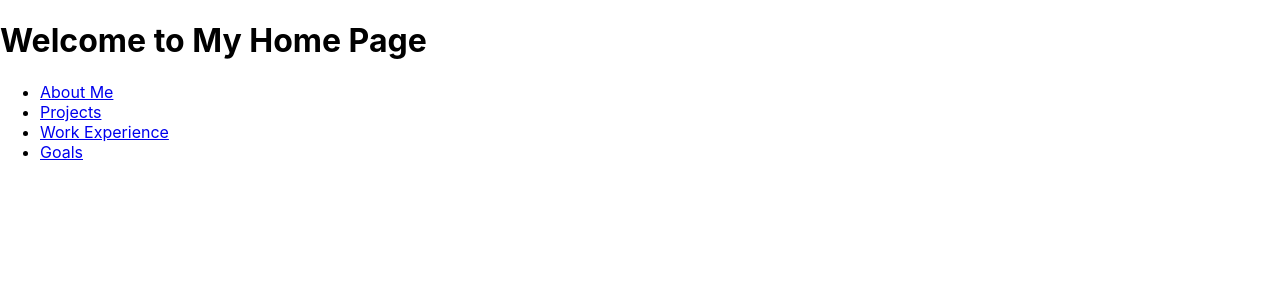
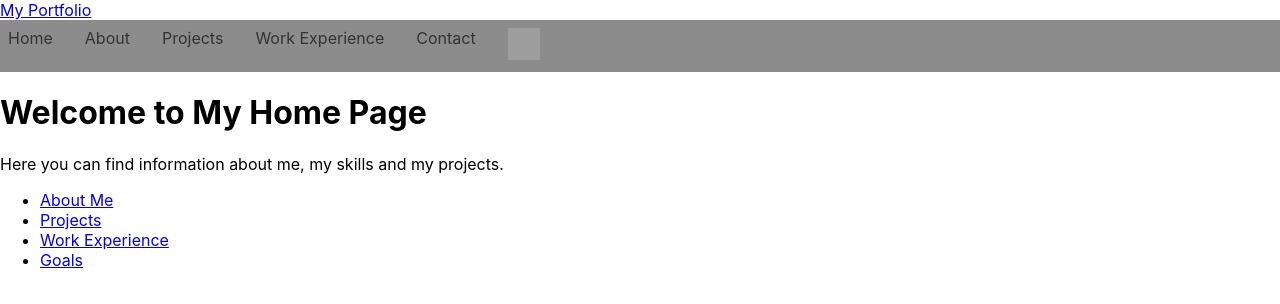
Before and after one commit to Hayesdb1742/Web-Portfolio, a React (Create React App) app in the folder frontend/: page / in a window 1280 px wide. Shown: the top 304 px of the page. Built offline with nearby package versions, Linux system fonts and the light colour scheme; grey boxes are pictures that could not be loaded.

Commit message:
Added nav banner

```diff
--- a/frontend/src/App.js
+++ b/frontend/src/App.js
@@ -1,45 +1,24 @@
 import React from 'react';
-import logo from './logo.svg';
-import './App.css';
-import { BrowserRouter, Switch, Route } from 'react-router-dom';
-import Home from './Home.js';
-import About from './About.js';
-import Projects from './Projects';
-import WorkExperience from './WorkExperience';
-import Goals from './Goals';
-
-// function App() {
-//   return (
-//     <div className="App">
-//       <header className="App-header">
-//         <img src={logo} className="App-logo" alt="logo" />
-//         <p>
-//           Edit <code>src/App.js</code> and save to reload.
-//         </p>
-//         <a
-//           className="App-link"
-//           href="https://reactjs.org"
-//           target="_blank"
-//           rel="noopener noreferrer"
-//         >
-//           Learn React
-//         </a>
-//       </header>
-//     </div>
-//   );
-// }
+import { BrowserRouter as Router, Switch, Route } from 'react-router-dom';
+import Navbar from './components/Navbar';
+import Home from './pages/Home';
+import About from './pages/About';
+import Projects from './pages/Projects';
+import Contact from './pages/Contact';
 
 function App() {
   return (
-    <BrowserRouter>
-      <Switch>
-        <Route exact path="/about" component={About} />
-        <Route exact path="/" component={Home} />
-        <Route path="/projects" component={Projects} />
-        {/* <Route path="/work-experience" component={WorkExperience} />
-        <Route path="/goals" component={Goals} /> */}
-      </Switch>
-    </BrowserRouter>
+    <Router>
+      <div>
+        <Navbar />
+        <Switch>
+          <Route exact path="/" component={Home} />
+          <Route path="/about" component={About} />
+          <Route path="/projects" component={Projects} />
+          <Route path="/contact" component={Contact} />
+        </Switch>
+      </div>
+    </Router>
   );
 }
 
--- /dev/null
+++ b/frontend/src/components/Navbar.css
@@ -0,0 +1,24 @@
+.nav-menu {
+    display: flex;
+    flex-direction: row;
+    list-style: none;
+    margin: 0;
+    padding: 0;
+    background-color: #8c8c8c;
+  }
+
+  .nav-menu li {
+    margin-right: 1rem;
+  }
+
+  .nav-menu a {
+    display: block;
+    padding: 0.5rem;
+    text-decoration: none;
+    color: #333;
+  }
+
+  .nav-menu a:hover {
+    color: #fff;
+    background-color: #333;
+  }
--- /dev/null
+++ b/frontend/src/components/Navbar.js
@@ -0,0 +1,36 @@
+import React from 'react';
+import { Link } from 'react-router-dom';
+import './Navbar.css'
+function Navbar() {
+  return (
+    <nav className="navbar">
+      <div className="container">
+        <Link to="/" className="navbar-brand">My Portfolio</Link>
+        <ul className="nav-menu">
+          <li className="nav-item">
+            <Link to="/" className="nav-link">Home</Link>
+          </li>
+          <li className="nav-item">
+            <Link to="/about" className="nav-link">About</Link>
+          </li>
+          <li className="nav-item">
+            <Link to="/projects" className="nav-link">Projects</Link>
+          </li>
+          <li className="nav-item">
+            <Link to="/work-experience" className="nav-link">Work Experience</Link>
+          </li>
+          <li className="nav-item">
+            <Link to="/contact" className="nav-link">Contact</Link>
+          </li>
+          <li>
+            <a href="https://github.com/Hayesdb1742?tab=repositories" target="_blank" rel="noopener noreferrer">
+                <img src="/images/facebook-logo.png" alt="Github" width="32" height="32" />
+            </a>
+          </li>
+        </ul>
+      </div>
+    </nav>
+  );
+}
+
+export default Navbar;
--- a/frontend/src/Home.js
+++ b/frontend/src/pages/Home.js
@@ -5,11 +5,12 @@ import About from './About.js';
 const Home = () => {
   console.log('Home')
   return (
-    <div>
+    <div className="home">
       <h1>Welcome to My Home Page</h1>
+      <p>Here you can find information about me, my skills and my projects.</p>
       <nav>
         <ul>
-          <li><Link to="/about" onClick={About}>About Me</Link></li>
+          <li><Link to="/about" className="btn btn-primary">About Me</Link></li>
           <li><Link to="/projects">Projects</Link></li>
           <li><Link to="/work-experience">Work Experience</Link></li>
           <li><Link to="/goals">Goals</Link></li>
```
Also changed, not shown: frontend/src/pages/About.js (renamed from frontend/src/About.js), frontend/src/pages/Contact.js (added), frontend/src/pages/Goals.js (added), frontend/src/pages/Projects.js (renamed from frontend/src/Projects.js), frontend/src/pages/WorkExperience.js (added).
